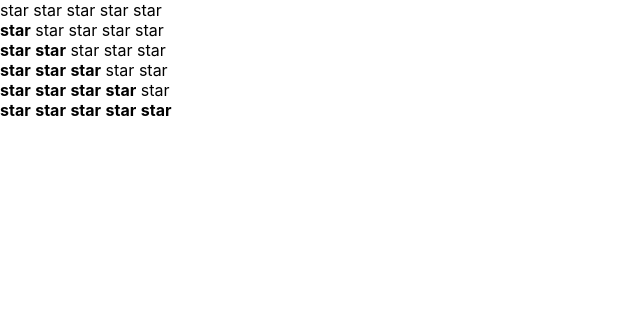
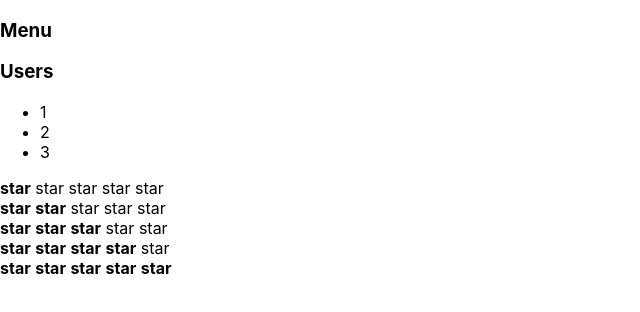
Before and after one commit to EvgeniyZamatevskiy/react-kabzda-kak-podrobno, a React (Create React App) app: page / in a window 1280 px wide. Shown: the top 312 px of the page, without its empty margins (0-640 px from the left). Built offline with nearby package versions, Linux system fonts and the light colour scheme.

Commit message:
lesson 5

```diff
--- a/src/App.tsx
+++ b/src/App.tsx
@@ -5,12 +5,9 @@
 function App() {
   return (
     <div>
-      {/* <PageTitle title={'This is APP component'} />
-      Article 1
-      <Rating value={3} />
-      <Accordion titleValue={'Menu'} />
-      <Accordion titleValue={'Users'} />*/}
-      <Rating value={0} />
+      <Accordion titleValue={'Menu'} collapsed={true} />
+      <Accordion titleValue={'Users'} collapsed={false} />
+
       <Rating value={1} />
       <Rating value={2} />
       <Rating value={3} />
--- a/src/components/Accordion/Accordion.tsx
+++ b/src/components/Accordion/Accordion.tsx
@@ -2,13 +2,14 @@
 
 type AccordionPropsType = {
    titleValue: string
+   collapsed: boolean
 }
 
 function Accordion(props: AccordionPropsType) {
    return (
       <div>
          <AccordionTitle title={props.titleValue} />
-         <AccordionBody />
+         {!props.collapsed && <AccordionBody />}
       </div>
    )
 }
--- a/src/components/Rating/Rating.tsx
+++ b/src/components/Rating/Rating.tsx
@@ -6,70 +6,13 @@
 
 export function Rating(props: RatingPropsType) {
 
-
-   if (props.value === 1) {
-      return (
-         <div>
-            <Star selected={true} />
-            <Star selected={false} />
-            <Star selected={false} />
-            <Star selected={false} />
-            <Star selected={false} />
-         </div>
-      )
-   }
-   if (props.value === 2) {
-      return (
-         <div>
-            <Star selected={true} />
-            <Star selected={true} />
-            <Star selected={false} />
-            <Star selected={false} />
-            <Star selected={false} />
-         </div>
-      )
-   }
-   if (props.value === 3) {
-      return (
-         <div>
-            <Star selected={true} />
-            <Star selected={true} />
-            <Star selected={true} />
-            <Star selected={false} />
-            <Star selected={false} />
-         </div>
-      )
-   }
-   if (props.value === 4) {
-      return (
-         <div>
-            <Star selected={true} />
-            <Star selected={true} />
-            <Star selected={true} />
-            <Star selected={true} />
-            <Star selected={false} />
-         </div>
-      )
-   }
-   if (props.value === 5) {
-      return (
-         <div>
-            <Star selected={true} />
-            <Star selected={true} />
-            <Star selected={true} />
-            <Star selected={true} />
-            <Star selected={true} />
-         </div>
-      )
-   }
-
    return (
       <div>
-         <Star selected={false} />
-         <Star selected={false} />
-         <Star selected={false} />
-         <Star selected={false} />
-         <Star selected={false} />
+         <Star selected={props.value > 0} />
+         <Star selected={props.value > 1} />
+         <Star selected={props.value > 2} />
+         <Star selected={props.value > 3} />
+         <Star selected={props.value > 4} />
       </div>
    )
 }
```
